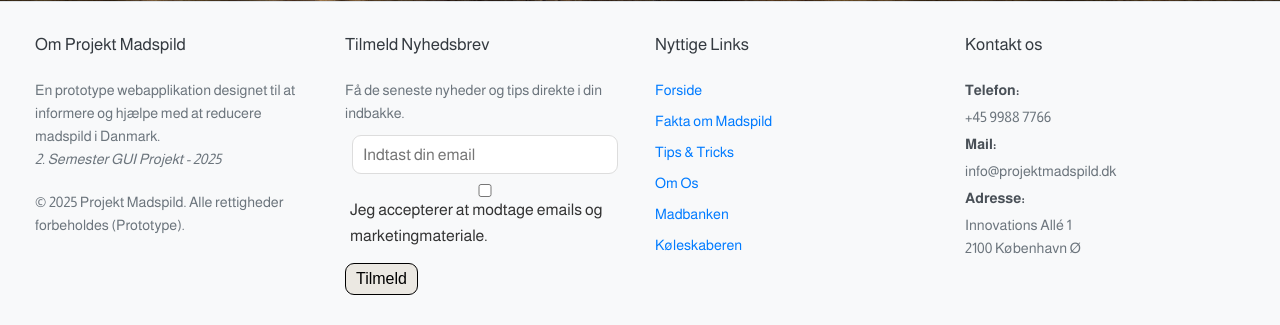
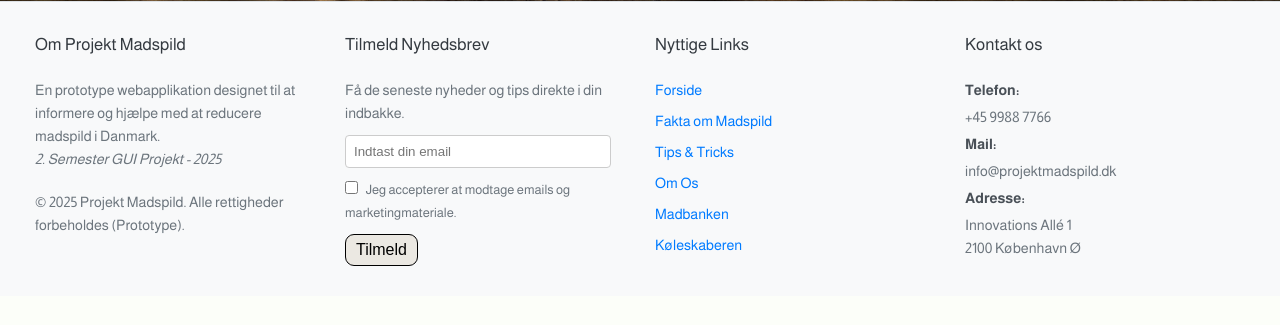
Before and after one commit to Krymmel-Kaemperne/Madspild, a Spring Boot app: page / in a window 1280 px wide. Shown: the part 880-1205 px from the top of the page. After the commit the page ends 1146 px from the top, so only its background shows below. Run offline with Spring Boot 4, Linux system fonts and the light colour scheme.

Commit message:
Update footer.html

```diff
--- a/src/main/resources/templates/fragments/footer.html
+++ b/src/main/resources/templates/fragments/footer.html
@@ -23,7 +23,7 @@
                 method="post"
                 onsubmit="return document.getElementById('acceptTerms').checked;"
         >
-            <div class="form-group">
+            <div>
                 <input
                         type="email"
                         id="email"
@@ -34,7 +34,7 @@
                 />
             </div>
 
-            <div class="form-group checkbox-group">
+            <div class="checkbox-group">
                 <input
                         type="checkbox"
                         id="acceptTerms"
```
